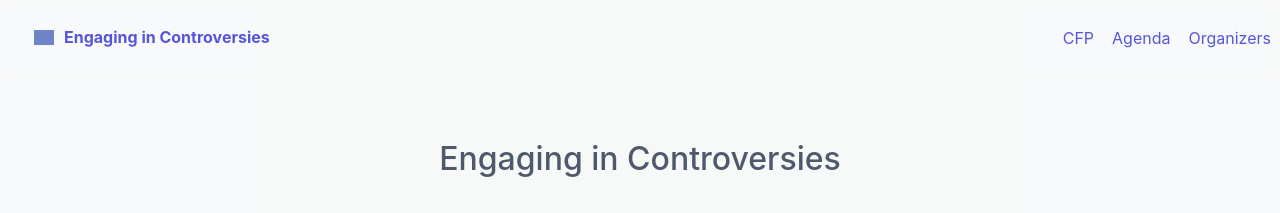
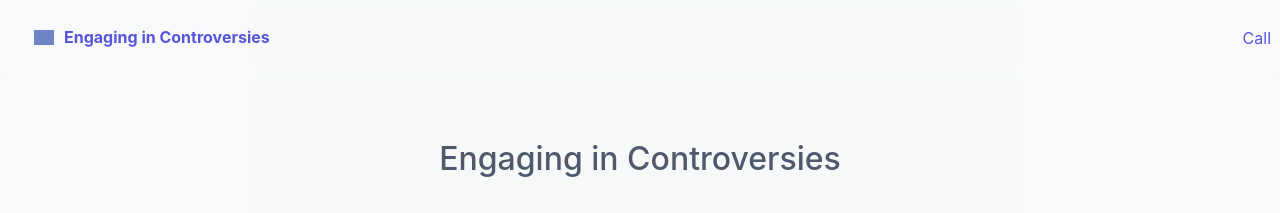
Before and after one commit to remakingresearch/remakingresearch-archived, a Jekyll site: the page built from index.md, in a window 1280 px wide. Shown: the top 213 px of the page. Built offline with Jekyll 4.4.1, drawn with Linux system fonts in a browser that asks for light colours; nearby versions of some CDN libraries; our own code applies the rules of GitHub Pages for plain Markdown files; grey boxes are pictures that could not be loaded.

Commit message:
update nav

```diff
--- a/_includes/nav.html
+++ b/_includes/nav.html
@@ -9,8 +9,6 @@
     </div>
   </section>
   <section class="navbar-section">
-    <a href="/#call-for-participation" class="btn btn-link">CFP</a>
-    <a href="/agenda" class="btn btn-link">Agenda</a>
-    <a href="/organizers" class="btn btn-link">Organizers</a>
+    <a href="/#call-for-participation" class="btn btn-link">Call</a>
   </section>
 </header>
```
